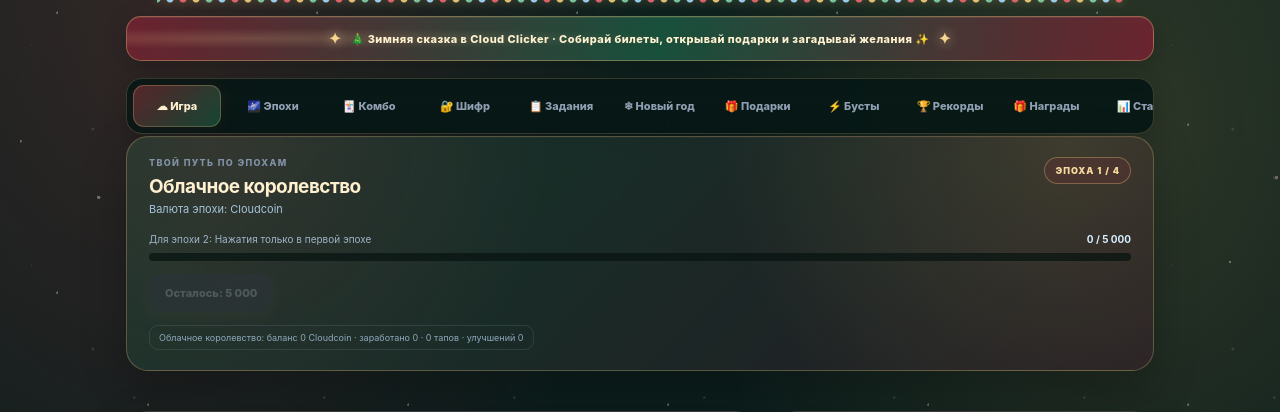
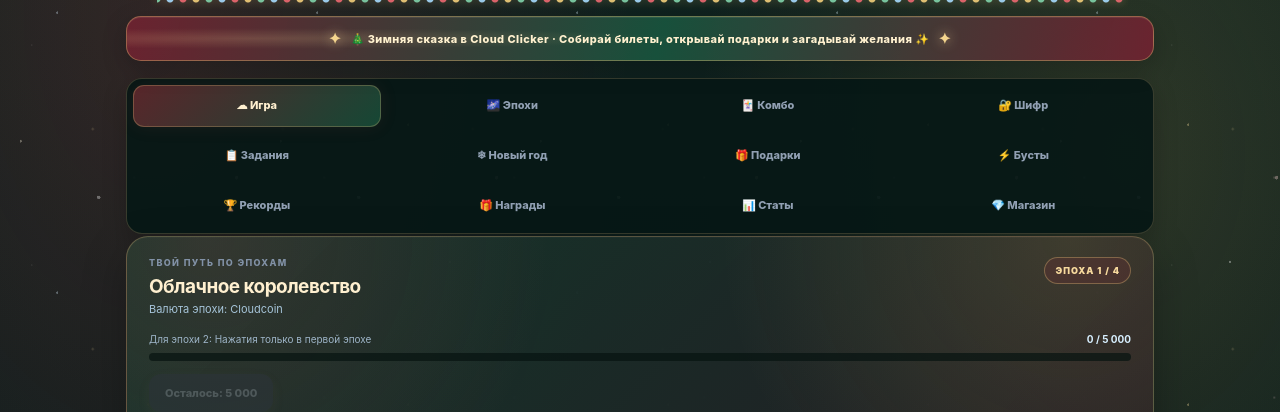
Before and after one commit to sokolstadik-gif/cloud-clicker, a Flask app: page / in a window 1280 px wide. Shown: the part 76-488 px from the top of the page. Run offline with Flask 3, Linux system fonts and the light colour scheme; data comes from the database, SQL or seed files in the repository; data that the repository does not hold is empty; some libraries are stand-ins or nearby versions.

Commit message:
Fix mobile navigation horizontal shifting

```diff
--- a/static/winter.css
+++ b/static/winter.css
@@ -462,3 +462,37 @@ body::after {
   body::after { animation: none; }
   .holiday-ribbon { scroll-behavior: auto; }
 }
+
+
+/* Keep the section navigation fixed to the viewport instead of horizontally drifting. */
+.main-tabs {
+  display: grid;
+  grid-template-columns: repeat(4, minmax(0, 1fr));
+  width: 100%;
+  min-width: 0;
+  overflow: visible;
+  overscroll-behavior: auto;
+}
+.tab-button {
+  min-width: 0;
+  width: 100%;
+  padding: 0 6px;
+  white-space: normal;
+  overflow-wrap: anywhere;
+  line-height: 1.2;
+}
+@media (max-width: 720px) {
+  .main-tabs {
+    grid-template-columns: repeat(3, minmax(0, 1fr));
+    gap: 6px;
+  }
+  .tab-button {
+    min-height: 42px;
+    font-size: 9px;
+    padding: 0 4px;
+  }
+}
+@media (max-width: 380px) {
+  .main-tabs { gap: 5px; }
+  .tab-button { font-size: 8px; }
+}
```
